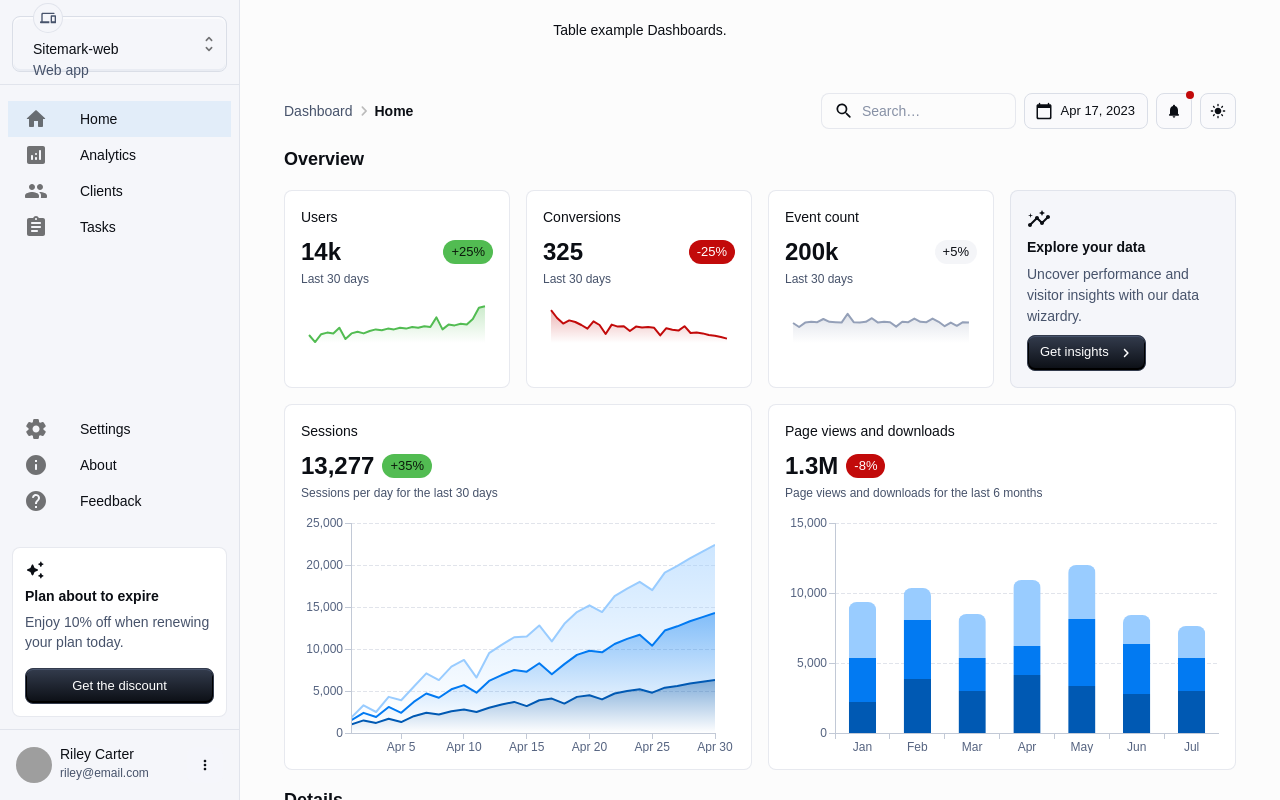
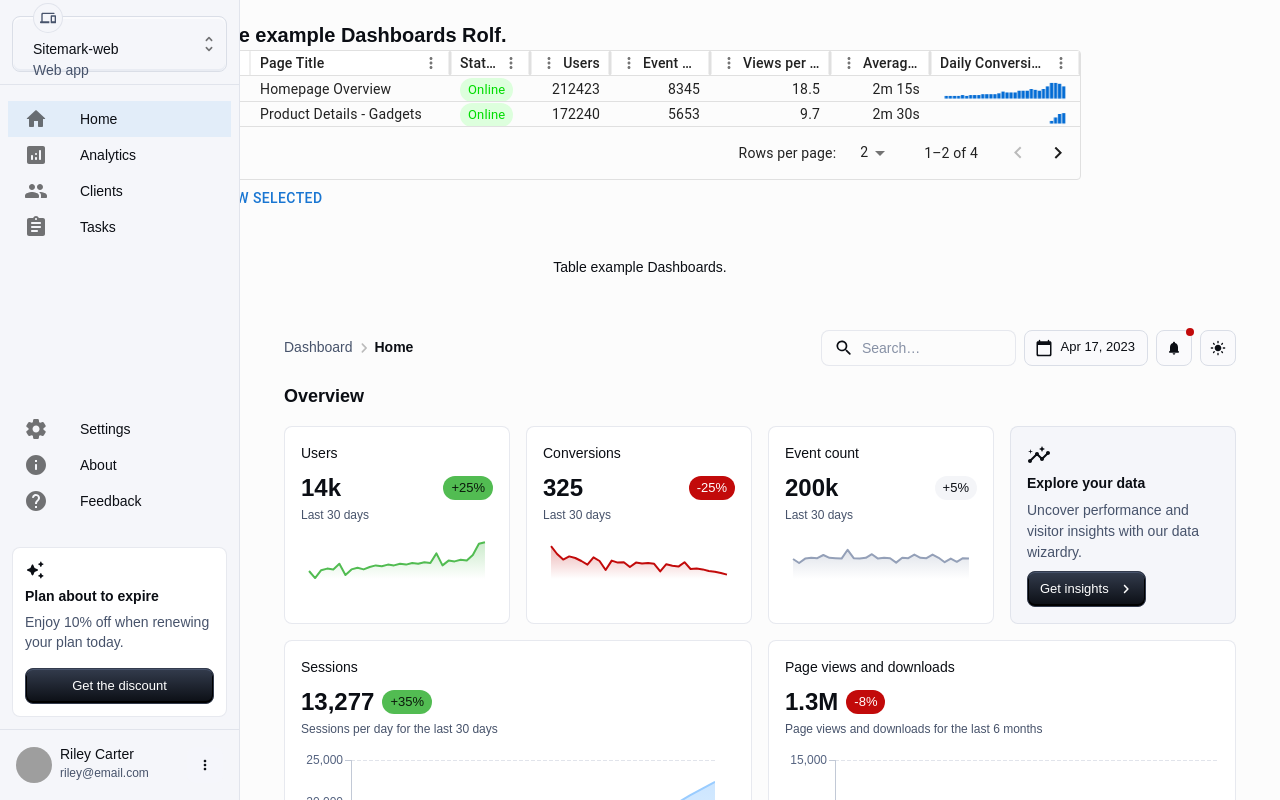
Before and after one commit to Rolf00/StartTest, a React (Create React App) app: page / in a window 1280 px wide. Shown: the top 800 px of the page. Built offline with nearby package versions, Linux system fonts and the light colour scheme; grey boxes are pictures that could not be loaded.

Commit message:
Day_2024_11_11_12_03

```diff
--- a/src/App.js
+++ b/src/App.js
@@ -1,6 +1,9 @@
 import * as React from 'react';
 import { Button, Grid } from "@mui/material";
 import Dashboard from './dashboard/Dashboard';
+
+import { DataGrid } from '@mui/x-data-grid';
+import { columnsRolf, rowsRolf } from './gridDataRolf';
 
 
 // not found:
@@ -13,6 +16,12 @@ const App = ()=> {
   const parentMessage = "Hello from Parent!";
   const user = { name: "John", age: 30 };
 
+
+  const handleOnClick = e => {
+    // TODO
+    // show selectioncont
+  }
+
   return(
   <Grid
     container
@@ -24,6 +33,43 @@ const App = ()=> {
       // height: window.innerHeight
     }}
   >
+
+  <Grid
+    item
+    padding={'20px'}
+  >
+    <div style={{
+      fontSize:20,
+      fontWeight:'bold',
+      }}>Table example Dashboards Rolf.</div>
+    <div>
+      <DataGrid
+        id="DataGridRolf"
+        checkboxSelection
+        columnHeaderHeight={25}
+        sx={{
+          '& .MuiDataGrid-columnHeaders': {
+            backgroundColor: "#ddd"
+        }}}
+        rowHeight={25}
+        rows={rowsRolf}
+        rowsPerPageOptions={[2]}
+        columns={columnsRolf}
+        initialState={{
+          pagination: { paginationModel: { pageSize: 2,  page: 0 } },
+        }}
+        pageSizeOptions={[2, 4, 6, 8, 10,
+          { value: 1000, label: '1,000' },
+          { value: -1, label: 'All' }]}
+        pagination
+        disableColumnSorting
+      >
+      </DataGrid>
+    </div>
+    <div><Button
+      onclick={handleOnClick}>show selected
+      </Button></div>
+  </Grid>
 
   <Grid
     item
--- /dev/null
+++ b/src/gridDataRolf.js
@@ -0,0 +1,185 @@
+import * as React from 'react';
+import Chip from '@mui/material/Chip';
+import { SparkLineChart } from '@mui/x-charts/SparkLineChart';
+
+
+  function getDaysInMonth(month, year) {
+    const date = new Date(year, month, 0);
+    //const monthName = date.toLocaleDateString('en-US', {
+    const monthName = date.toLocaleDateString('de-DE', {
+      month: 'short',
+    });
+    const daysInMonth = date.getDate();
+    const days = [];
+    let i = 1;
+    while (days.length < daysInMonth) {
+      days.push(`${monthName} ${i}`);
+      i += 1;
+    }
+    return days;
+  }
+
+
+  function renderStatus(status) {
+    const colors = {
+      Online: '#0d0',
+      Offline: '#d00',
+    };
+    const bgcolors = {
+      Online: '#dfd',
+      Offline: '#fdd',
+    };
+    return <Chip
+        label={status}
+        //color={colors[status]}
+        style={{
+          color: colors[status],
+          backgroundColor: bgcolors[status]
+        }}
+        size="small"
+         />;
+  }
+
+  export const columnsRolf = [
+    {
+        field: 'pageTitle',
+        headerName: 'Page Title',
+        flex: 1.5,
+        minWidth: 200
+    },
+    {
+      field: 'status',
+      headerName: 'Status',
+      flex: 0.5,
+      minWidth: 80,
+      renderCell: (params) => renderStatus(params.value),
+    },
+    {
+      field: 'users',
+      headerName: 'Users',
+      headerAlign: 'right',
+      align: 'right',
+      flex: 1,
+      minWidth: 80,
+    },
+    {
+      field: 'eventCount',
+      headerName: 'Event Count',
+      headerAlign: 'right',
+      align: 'right',
+      flex: 1,
+      minWidth: 100,
+    },
+    {
+      field: 'viewsPerUser',
+      headerName: 'Views per User',
+      headerAlign: 'right',
+      align: 'right',
+      flex: 1,
+      minWidth: 120,
+    },
+    {
+      field: 'averageTime',
+      headerName: 'Average Time',
+      headerAlign: 'right',
+      align: 'right',
+      flex: 1,
+      minWidth: 100,
+    },
+    {
+      field: 'conversions',
+      headerName: 'Daily Conversions',
+      flex: 1,
+      minWidth: 150,
+      // TODO
+      renderCell: renderSparklineCell,
+    },
+  ];
+
+  function renderSparklineCell(params) {
+    const data = getDaysInMonth(4, 2024);
+    const { value, colDef } = params;
+
+    if (!value || value.length === 0) {
+      return null;
+    }
+
+    return (
+      <div style={{ display: 'flex', alignItems: 'center', height: '100%' }}>
+        <SparkLineChart
+          data={value}
+          width={colDef.computedWidth || 100}
+          height={32}
+          plotType="bar"
+          showHighlight
+          showTooltip
+          colors={['hsl(210, 98%, 42%)']}
+          xAxis={{
+            scaleType: 'band',
+            data,
+          }}
+        />
+      </div>
+    );
+  }
+
+  export const rowsRolf = [
+    {
+      id: 1,
+      pageTitle: 'Homepage Overview',
+      status: 'Online',
+      eventCount: 8345,
+      users: 212423,
+      viewsPerUser: 18.5,
+      averageTime: '2m 15s',
+      conversions: [
+        469172, 488506, 592287, 617401, 640374, 632751, 668638, 807246, 749198, 944863,
+        911787, 844815, 992022, 1143838, 1446926, 1267886, 1362511, 1348746, 1560533,
+        1670690, 1695142, 1916613, 1823306, 1683646, 2025965, 2529989, 3263473,
+        3296541, 3041524, 2599497,
+      ],
+    },
+    {
+      id: 2,
+      pageTitle: 'Product Details - Gadgets',
+      status: 'Online',
+      eventCount: 5653,
+      users: 172240,
+      viewsPerUser: 9.7,
+      averageTime: '2m 30s',
+      conversions: [
+        0, 0, 0, 0, 0, 0, 0, 0, 0, 0, 0, 0, 0, 0, 0, 0, 0, 0, 0, 0, 0, 0, 0, 0, 0, 0,
+        557488, 1341471, 2044561, 2206438,
+      ],
+    },
+    {
+      id: 3,
+      pageTitle: 'Checkout Process - Step 1',
+      status: 'Offline',
+      eventCount: 3455,
+      users: 58240,
+      viewsPerUser: 15.2,
+      averageTime: '2m 10s',
+      conversions: [
+        166896, 190041, 248686, 226746, 261744, 271890, 332176, 381123, 396435, 495620,
+        520278, 460839, 704158, 559134, 681089, 712384, 765381, 771374, 851314, 907947,
+        903675, 1049642, 1003160, 881573, 1072283, 1139115, 1382701, 1395655, 1355040,
+        1381571,
+      ],
+    },
+    {
+      id: 4,
+      pageTitle: 'User Profile Dashboard',
+      status: 'Online',
+      eventCount: 112543,
+      users: 96240,
+      viewsPerUser: 4.5,
+      averageTime: '2m 40s',
+      conversions: [
+        264651, 311845, 436558, 439385, 520413, 533380, 562363, 533793, 558029, 791126,
+        649082, 566792, 723451, 737827, 890859, 935554, 1044397, 1022973, 1129827,
+        1145309, 1195630, 1358925, 1373160, 1172679, 1340106, 1396974, 1623641,
+        1687545, 1581634, 1550291,
+      ],
+    }
+]
```
Also changed, not shown: src/Rolf/_old_gridDateRolf.js (added, +113 -0 lines).
